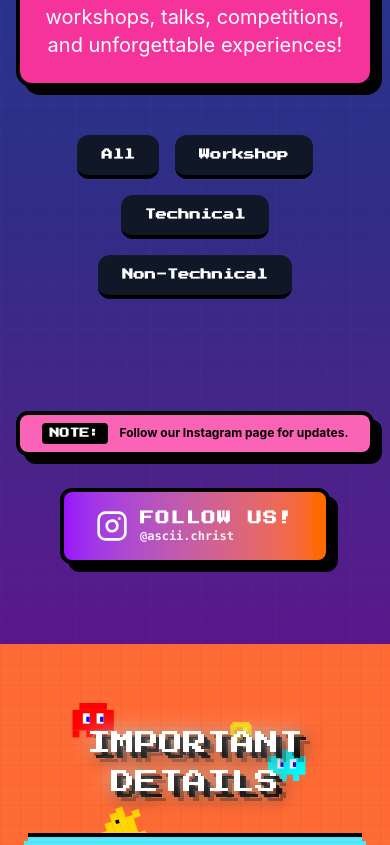
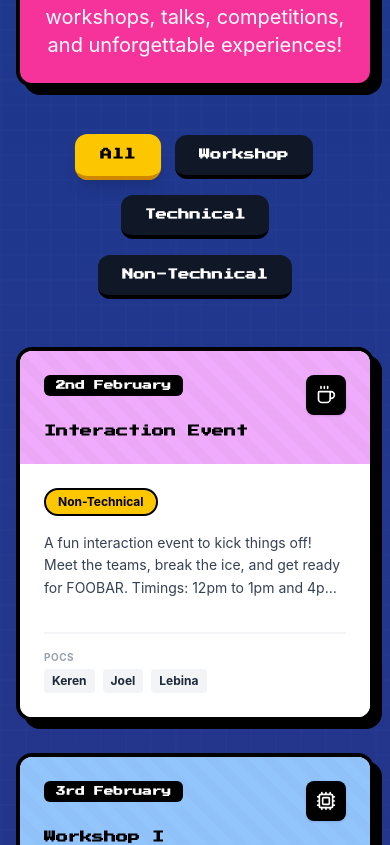
Before and after one commit to kenanpereira24-max/3rd_Time_Is_the_charm, a React (Vite) app: page / in a window 390 px wide. Shown: the part 4660-5505 px from the top of the page. Built offline with nearby package versions, Linux system fonts and the light colour scheme.

Commit message:
tried fixing the mobile view try 2
Maybe this time it will work?

```diff
--- a/src/app/components/EventsList.tsx
+++ b/src/app/components/EventsList.tsx
@@ -279,20 +279,13 @@ const events = [
 const categories = ['All', 'Workshop', 'Technical', 'Non-Technical'];
 
 export function EventsList() {
-  // CHANGED: Initial state is now null (instead of 'All')
-  // This prevents events from loading automatically on scroll/mount.
-  const [selectedCategory, setSelectedCategory] = useState<string | null>(null);
+  // CHANGED: Default state is now 'All' (Pre-loaded)
+  const [selectedCategory, setSelectedCategory] = useState('All');
   const [selectedEvent, setSelectedEvent] = useState<any>(null);
 
-  // UPDATED FILTER LOGIC:
-  // If no category is selected (null), return empty array.
-  // If 'All', show everything.
-  // Otherwise, filter by category.
   const filteredEvents = selectedCategory === 'All'
     ? events
-    : selectedCategory
-      ? events.filter(event => event.category === selectedCategory)
-      : [];
+    : events.filter(event => event.category === selectedCategory);
 
   useEffect(() => {
     if (selectedEvent) {
@@ -350,7 +343,7 @@ export function EventsList() {
 
         {/* Events Grid */}
         <StaggerContainer
-            key={selectedCategory || 'empty'}
+            key={selectedCategory}
             className="grid md:grid-cols-2 lg:grid-cols-3 gap-8"
         >
           {filteredEvents.map((event) => {
@@ -451,8 +444,8 @@ export function EventsList() {
         <FadeInUp delay={0.4}>
           <div className="mt-16 text-center space-y-8">
 
-            {/* NOTE BANNER */}
-            <div className="bg-pink-400 py-2 px-4 rounded-xl border-4 border-black shadow-[8px_8px_0px_0px_rgba(0,0,0,1)] w-full max-w-3xl mx-auto">
+            {/* NOTE BANNER - SLIM VERSION */}
+            <div className="bg-pink-400 py-2 px-4 rounded-xl border-4 border-black shadow-[8px_8px_0px_0px_rgba(0,0,0,1)] w-full max-w-2xl mx-auto">
               <p className="text-xs md:text-sm font-bold text-black flex items-center justify-center gap-3">
                 <span className="bg-black text-white px-2 py-1 rounded text-[10px]" style={{ fontFamily: '"Press Start 2P", cursive' }}>NOTE:</span>
                  Follow our Instagram page for updates.
```
